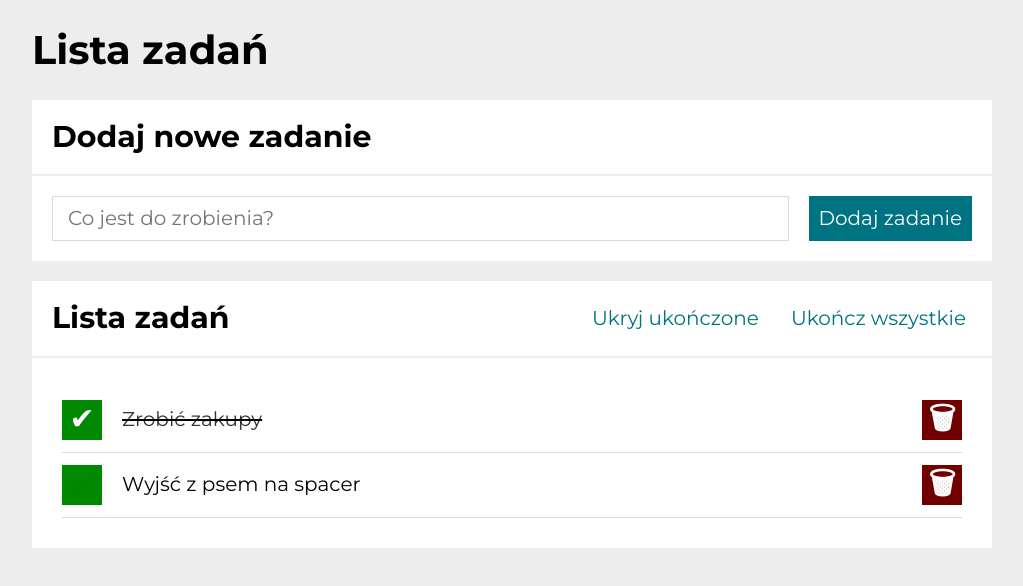
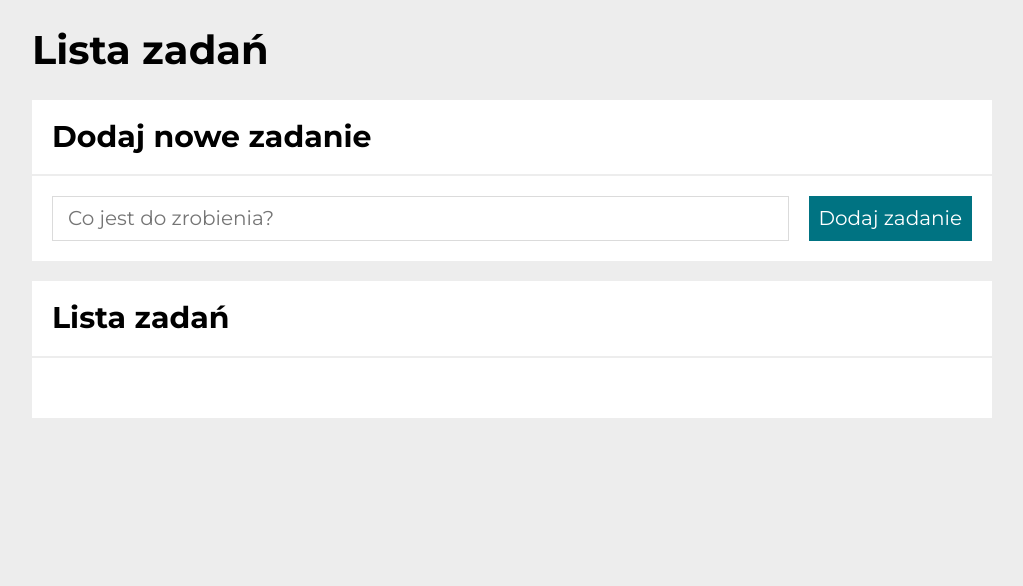
Before and after one commit to cgt19bartoszekj/task-list-react, a React (Create React App) app: page / in a window 1280 px wide. Shown: the top 586 px of the page, without its empty margins (128-1151 px from the left). Built offline with nearby package versions, Linux system fonts and the light colour scheme.

Commit message:
clearing input after submit, you cant add empty task

```diff
--- a/src/App.js
+++ b/src/App.js
@@ -9,10 +9,7 @@ import Container from "./Container"
 function App() {
 
   const [hideDone, setHideDone] = useState(false);
-  const [tasks, setTasks] = useState([
-    { id: 1, name: "Zrobić zakupy", done: true },
-    { id: 2, name: "Wyjść z psem na spacer", done: false }
-  ]);
+  const [tasks, setTasks] = useState([]);
 
   const toggleHideDone = () => {
     setHideDone(hideDone => !hideDone)
--- a/src/Form/index.js
+++ b/src/Form/index.js
@@ -7,8 +7,10 @@ const Form = ({ addNewTask }) => {
 
 	const onFormSubmit = (event) => {
 		event.preventDefault();
-		addNewTask(newTaskName);
-		setNewtaskName("");
+		if (newTaskName !== "") {
+			addNewTask(newTaskName);
+			setNewtaskName("");
+		}
 	};
 
 	return (
```
